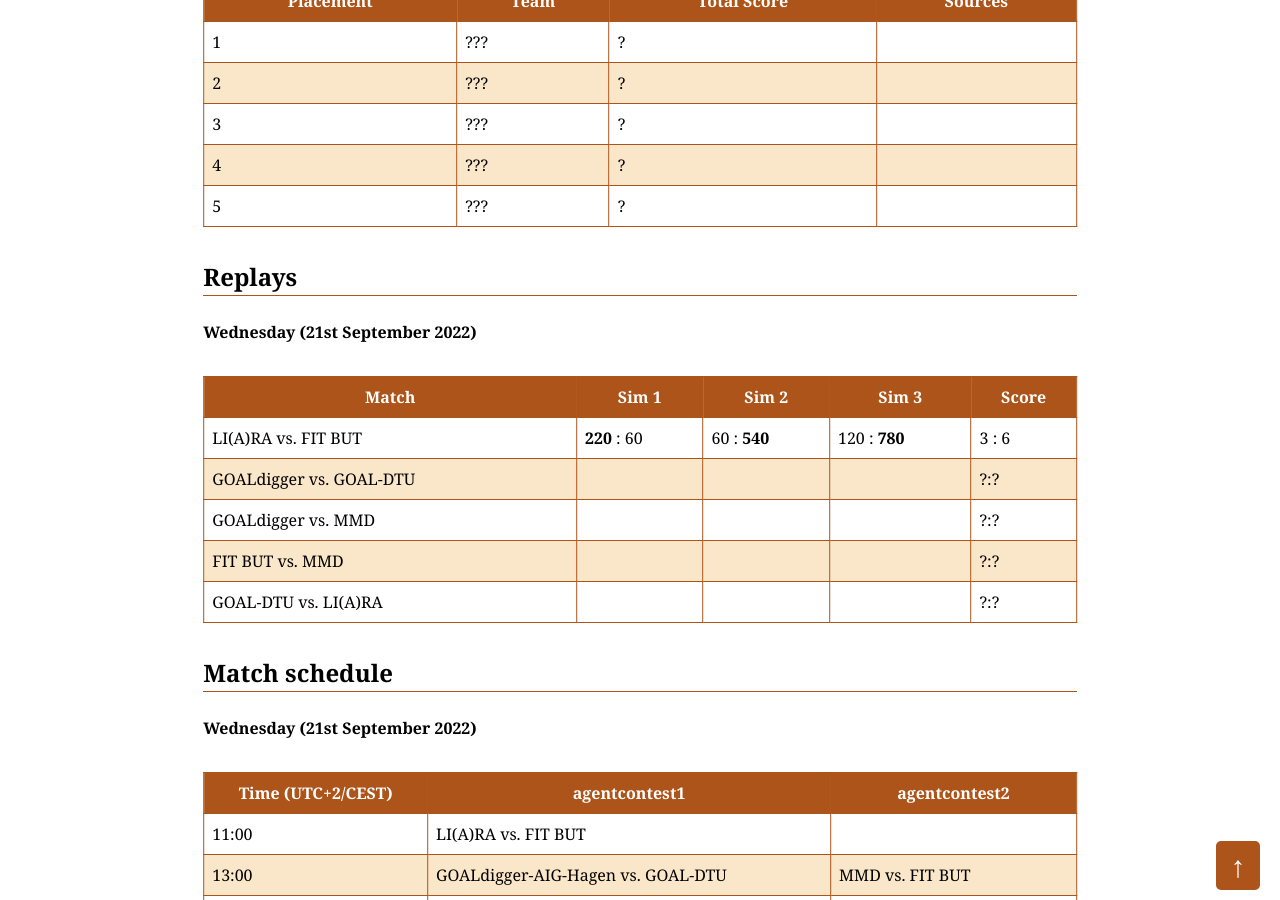
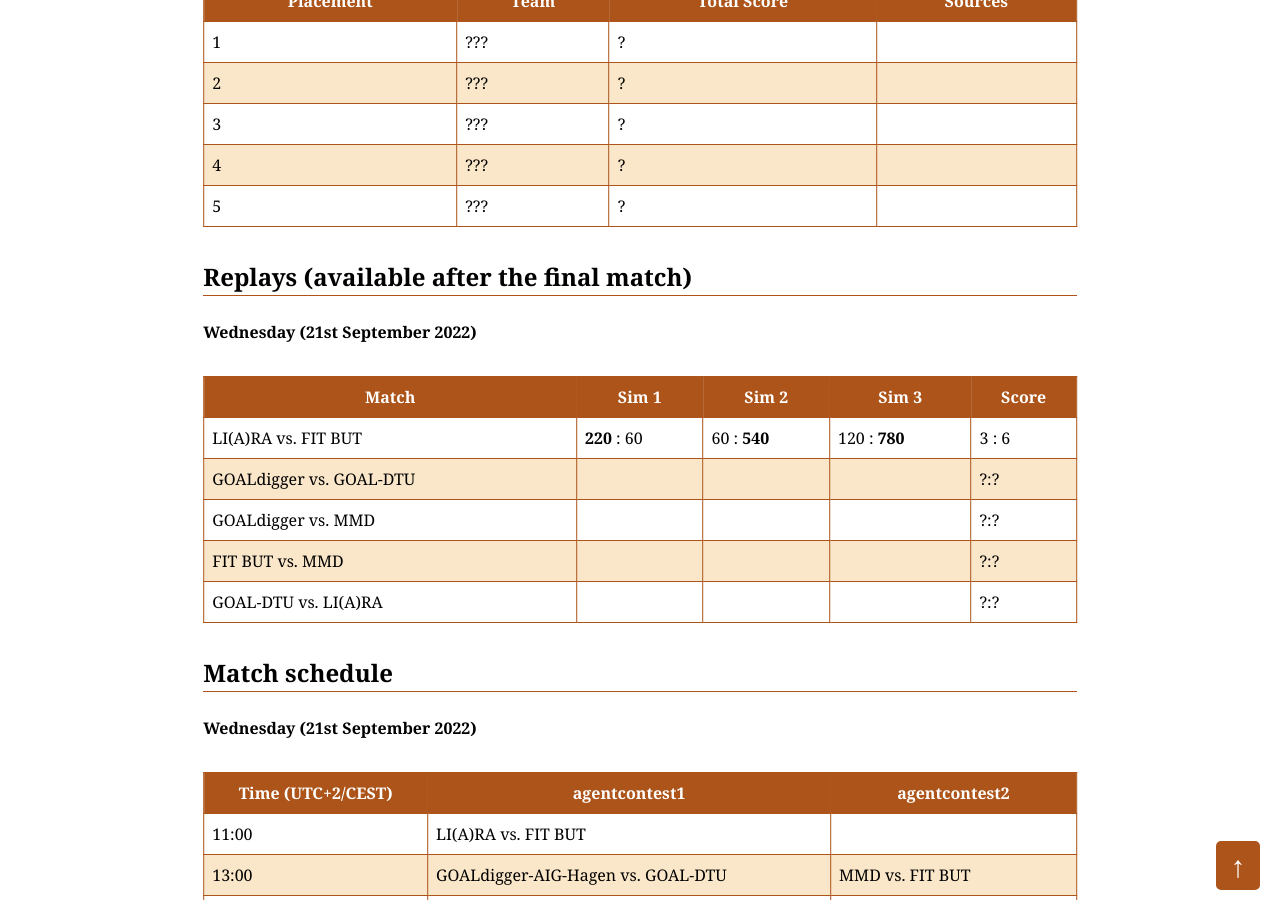
Before and after one commit to agentcontest/agentcontest.github.io, a Jekyll site: the page built from 2022/index.md, in a window 1280 px wide and 900 px high, scrolled down 1131 px. Built offline with Jekyll 4.4.1, drawn with Linux system fonts in a browser that asks for light colours.

Commit message:
add expl

```diff
--- a/2022/index.md
+++ b/2022/index.md
@@ -29,13 +29,13 @@ Placement | Team | Total Score | Sources
 4 | ??? | ? |
 5 | ??? | ? |
 
-### Replays
+### Replays (available after the final match)
 
 #### Wednesday (21st September 2022)
 
 Match | Sim 1 | Sim 2 | Sim 3 | Score
 --- | --- | --- | --- | ---
-LI(A)RA vs. FIT BUT | **220**&nbsp;:&nbsp;60| 60&nbsp;:&nbsp;**540** | 120&nbsp;:&nbsp;**780** | 3&nbsp;:&nbsp;6
+LI(A)RA vs. FIT BUT | **220**&nbsp;:&nbsp;60 | 60&nbsp;:&nbsp;**540** | 120&nbsp;:&nbsp;**780** | 3&nbsp;:&nbsp;6
 GOALdigger vs. GOAL-DTU | | | | ?:?
 GOALdigger vs. MMD | | | | ?:?
 FIT BUT vs. MMD | | | | ?:?
```
